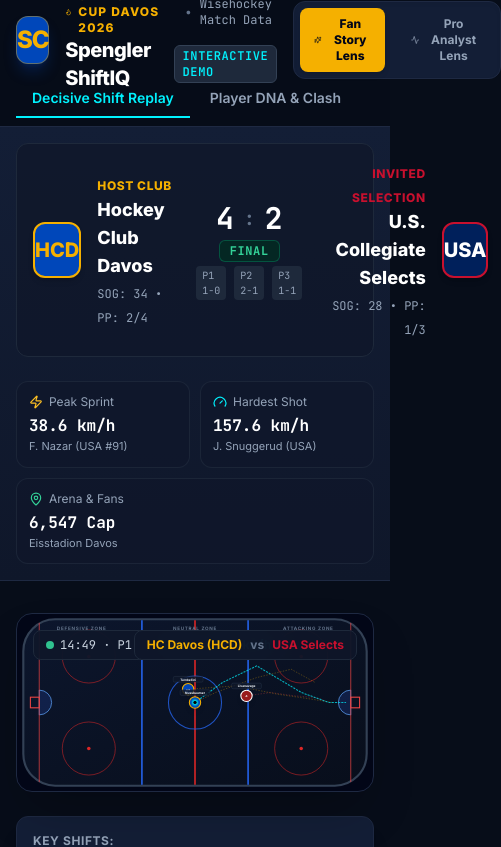
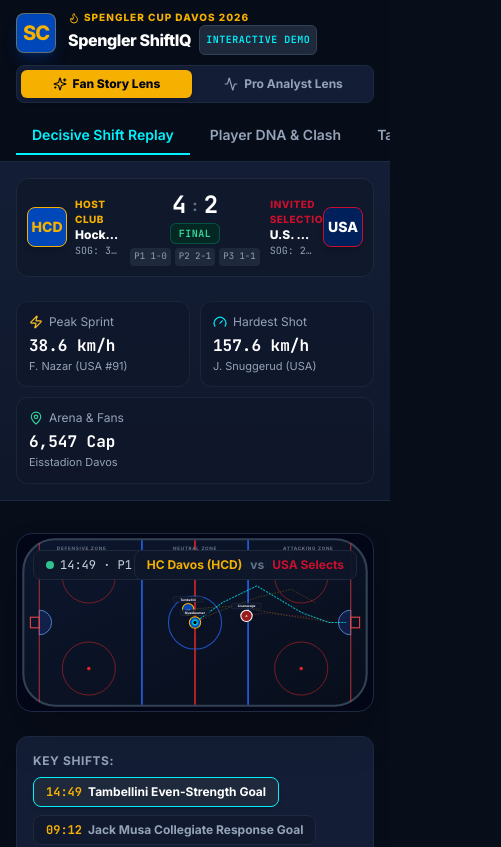
Before and after one commit to A4A-Agents-4-Athletes/spengler-shiftiq, a React (Vite) app: page / in a window 390 px wide. Shown: the top 847 px of the page, 501 px wide, since content can reach past the window. Built offline with nearby package versions, Linux system fonts and the light colour scheme.

Commit message:
fix(mobile): optimize header and match banner for 390px mobile viewports

```diff
--- a/src/components/layout/Header.tsx
+++ b/src/components/layout/Header.tsx
@@ -27,24 +27,24 @@
   return (
     <header className="border-b border-rink-border bg-rink-dark/95 backdrop-blur-md sticky top-0 z-50">
       <div className="max-w-7xl mx-auto px-4 sm:px-6 lg:px-8">
-        <div className="flex items-center justify-between h-20 gap-4">
+        <div className="flex flex-col sm:flex-row sm:items-center justify-between py-2.5 sm:py-0 sm:h-20 gap-2.5 sm:gap-4">
           {/* Logo & Match Branding */}
-          <div className="flex items-center gap-4">
-            <div className="w-12 h-12 bg-hcd-blue border border-hcd-yellow/40 rounded-xl flex items-center justify-center shadow-lg shadow-hcd-blue/30">
-              <span className="text-hcd-yellow font-black text-2xl tracking-tighter">SC</span>
+          <div className="flex items-center gap-3">
+            <div className="w-10 h-10 sm:w-12 sm:h-12 bg-hcd-blue border border-hcd-yellow/40 rounded-lg sm:rounded-xl flex items-center justify-center shadow-lg shadow-hcd-blue/30 shrink-0">
+              <span className="text-hcd-yellow font-black text-xl sm:text-2xl tracking-tighter">SC</span>
             </div>
             <div>
               <div className="flex items-center gap-2">
-                <span className="text-xs uppercase font-extrabold tracking-widest text-hcd-yellow flex items-center gap-1.5">
-                  <Flame className="w-3.5 h-3.5" />
+                <span className="text-[10px] sm:text-xs uppercase font-extrabold tracking-widest text-hcd-yellow flex items-center gap-1">
+                  <Flame className="w-3 h-3 sm:w-3.5 sm:h-3.5" />
                   Spengler Cup Davos 2026
                 </span>
-                <span className="text-slate-500 text-xs">•</span>
-                <span className="text-xs text-slate-400 font-mono">Wisehockey Match Data</span>
+                <span className="text-slate-500 text-xs hidden sm:inline">•</span>
+                <span className="text-xs text-slate-400 font-mono hidden sm:inline">Wisehockey Match Data</span>
               </div>
-              <h1 className="text-xl font-extrabold tracking-tight text-white flex items-center gap-2" style={{ textWrap: 'balance' }}>
+              <h1 className="text-base sm:text-xl font-extrabold tracking-tight text-white flex items-center gap-2" style={{ textWrap: 'balance' }}>
                 Spengler ShiftIQ
-                <span className="text-xs px-2 py-0.5 bg-slate-800 border border-slate-700 text-neon-cyan font-mono rounded-md uppercase font-semibold tracking-wider">
+                <span className="text-[10px] sm:text-xs px-1.5 sm:px-2 py-0.5 bg-slate-800 border border-slate-700 text-neon-cyan font-mono rounded-md uppercase font-semibold tracking-wider">
                   Interactive Demo
                 </span>
               </h1>
@@ -52,36 +52,36 @@
           </div>
 
           {/* Dual-Lens Mode Selector */}
-          <div className="flex items-center gap-3 bg-rink-card border border-rink-border p-1.5 rounded-xl shadow-inner">
+          <div className="flex items-center gap-1.5 sm:gap-3 bg-rink-card border border-rink-border p-1 rounded-lg sm:rounded-xl shadow-inner self-stretch sm:self-auto justify-center">
             <button
               onClick={() => setIsProLens(false)}
               className={cn(
-                'flex items-center gap-2 px-3.5 py-2 rounded-lg text-xs font-bold transition-all duration-200',
+                'flex-1 sm:flex-none flex items-center justify-center gap-1.5 px-3 py-1.5 sm:px-3.5 sm:py-2 rounded-md sm:rounded-lg text-xs font-bold transition-all duration-200 cursor-pointer',
                 !isProLens
                   ? 'bg-hcd-yellow text-slate-950 shadow-md font-extrabold'
                   : 'text-slate-400 hover:text-white hover:bg-slate-800/60'
               )}
             >
-              <Sparkles className="w-4 h-4" />
+              <Sparkles className="w-3.5 h-3.5" />
               <span>Fan Story Lens</span>
             </button>
             <button
               onClick={() => setIsProLens(true)}
               className={cn(
-                'flex items-center gap-2 px-3.5 py-2 rounded-lg text-xs font-bold transition-all duration-200',
+                'flex-1 sm:flex-none flex items-center justify-center gap-1.5 px-3 py-1.5 sm:px-3.5 sm:py-2 rounded-md sm:rounded-lg text-xs font-bold transition-all duration-200 cursor-pointer',
                 isProLens
                   ? 'bg-neon-cyan text-slate-950 shadow-md font-extrabold'
                   : 'text-slate-400 hover:text-white hover:bg-slate-800/60'
               )}
             >
-              <Activity className="w-4 h-4" />
+              <Activity className="w-3.5 h-3.5" />
               <span>Pro Analyst Lens</span>
             </button>
           </div>
         </div>
 
         {/* Primary Module Navigation Tabs */}
-        <nav className="flex space-x-1 overflow-x-auto pb-2 scrollbar-none">
+        <nav className="flex space-x-1 overflow-x-auto pb-1.5 pt-1 -mx-4 px-4 sm:mx-0 sm:px-0 scrollbar-none touch-pan-x">
           {tabs.map((tab) => {
             const isActive = activeTab === tab.id;
             return (
--- a/src/components/layout/MatchBanner.tsx
+++ b/src/components/layout/MatchBanner.tsx
@@ -10,42 +10,42 @@
       <div className="max-w-7xl mx-auto">
         <div className="grid grid-cols-1 lg:grid-cols-12 gap-6 items-center">
           {/* Team Matchup & Score */}
-          <div className="lg:col-span-7 flex items-center justify-between bg-slate-900/80 border border-slate-800 p-4 rounded-xl">
+          <div className="lg:col-span-7 flex items-center justify-between bg-slate-900/80 border border-slate-800 p-2.5 sm:p-4 rounded-xl gap-1 sm:gap-2">
             {/* Home: HC Davos */}
-            <div className="flex items-center gap-4 flex-1">
-              <div className="w-14 h-14 bg-hcd-blue border-2 border-hcd-yellow rounded-xl flex items-center justify-center font-black text-xl text-hcd-yellow shadow-md">
+            <div className="flex items-center gap-2 sm:gap-3.5 flex-1 min-w-0">
+              <div className="w-10 h-10 sm:w-14 sm:h-14 bg-hcd-blue border sm:border-2 border-hcd-yellow rounded-lg sm:rounded-xl flex items-center justify-center font-black text-sm sm:text-xl text-hcd-yellow shadow-md shrink-0">
                 HCD
               </div>
-              <div>
-                <span className="text-xs uppercase font-extrabold tracking-wider text-hcd-yellow">
+              <div className="min-w-0">
+                <span className="text-[10px] sm:text-xs uppercase font-extrabold tracking-wider text-hcd-yellow block">
                   Host Club
                 </span>
-                <h2 className="text-lg sm:text-xl font-extrabold text-white">
+                <h2 className="text-xs sm:text-lg font-extrabold text-white truncate" title={homeTeam.fullName}>
                   {homeTeam.fullName}
                 </h2>
-                <span className="text-xs text-slate-400 font-mono">
+                <span className="text-[10px] sm:text-xs text-slate-400 font-mono block truncate">
                   SOG: {homeTeam.shotsOnGoal} • PP: {homeTeam.powerPlays.goals}/{homeTeam.powerPlays.opportunities}
                 </span>
               </div>
             </div>
 
             {/* Score Center */}
-            <div className="flex flex-col items-center px-6">
-              <div className="flex items-center gap-3">
-                <span className="text-3xl sm:text-4xl font-black text-white font-mono">
+            <div className="flex flex-col items-center px-1.5 sm:px-6 shrink-0">
+              <div className="flex items-center gap-1.5 sm:gap-3">
+                <span className="text-2xl sm:text-4xl font-black text-white font-mono">
                   {homeTeam.score}
                 </span>
-                <span className="text-xl font-bold text-slate-500">:</span>
-                <span className="text-3xl sm:text-4xl font-black text-white font-mono">
+                <span className="text-base sm:text-xl font-bold text-slate-500">:</span>
+                <span className="text-2xl sm:text-4xl font-black text-white font-mono">
                   {awayTeam.score}
                 </span>
               </div>
-              <span className="px-2.5 py-0.5 mt-1 bg-emerald-950/80 border border-emerald-600/40 text-emerald-400 font-mono font-bold text-xs rounded-md uppercase tracking-wider">
+              <span className="px-2 py-0.5 mt-0.5 sm:mt-1 bg-emerald-950/80 border border-emerald-600/40 text-emerald-400 font-mono font-bold text-[10px] sm:text-xs rounded-md uppercase tracking-wider">
                 Final
               </span>
-              <div className="flex gap-2 text-[10px] text-slate-400 font-mono mt-1">
+              <div className="flex gap-1 sm:gap-2 text-[9px] sm:text-[10px] text-slate-400 font-mono mt-1">
                 {periods.map((p) => (
-                  <span key={p.period} className="px-1.5 py-0.5 bg-slate-800 rounded">
+                  <span key={p.period} className="px-1 sm:px-1.5 py-0.5 bg-slate-800 rounded">
                     P{p.period} {p.homeScore}-{p.awayScore}
                   </span>
                 ))}
@@ -53,19 +53,19 @@
             </div>
 
             {/* Away: USA Collegiate */}
-            <div className="flex items-center justify-end gap-4 flex-1 text-right">
-              <div>
-                <span className="text-xs uppercase font-extrabold tracking-wider text-usa-red">
+            <div className="flex items-center justify-end gap-2 sm:gap-3.5 flex-1 min-w-0 text-right">
+              <div className="min-w-0">
+                <span className="text-[10px] sm:text-xs uppercase font-extrabold tracking-wider text-usa-red block">
                   Invited Selection
                 </span>
-                <h2 className="text-lg sm:text-xl font-extrabold text-white">
+                <h2 className="text-xs sm:text-lg font-extrabold text-white truncate" title={awayTeam.fullName}>
                   {awayTeam.fullName}
                 </h2>
-                <span className="text-xs text-slate-400 font-mono">
+                <span className="text-[10px] sm:text-xs text-slate-400 font-mono block truncate">
                   SOG: {awayTeam.shotsOnGoal} • PP: {awayTeam.powerPlays.goals}/{awayTeam.powerPlays.opportunities}
                 </span>
               </div>
-              <div className="w-14 h-14 bg-usa-navy border-2 border-usa-red rounded-xl flex items-center justify-center font-black text-xl text-white shadow-md">
+              <div className="w-10 h-10 sm:w-14 sm:h-14 bg-usa-navy border sm:border-2 border-usa-red rounded-lg sm:rounded-xl flex items-center justify-center font-black text-sm sm:text-xl text-white shadow-md shrink-0">
                 USA
               </div>
             </div>
```
